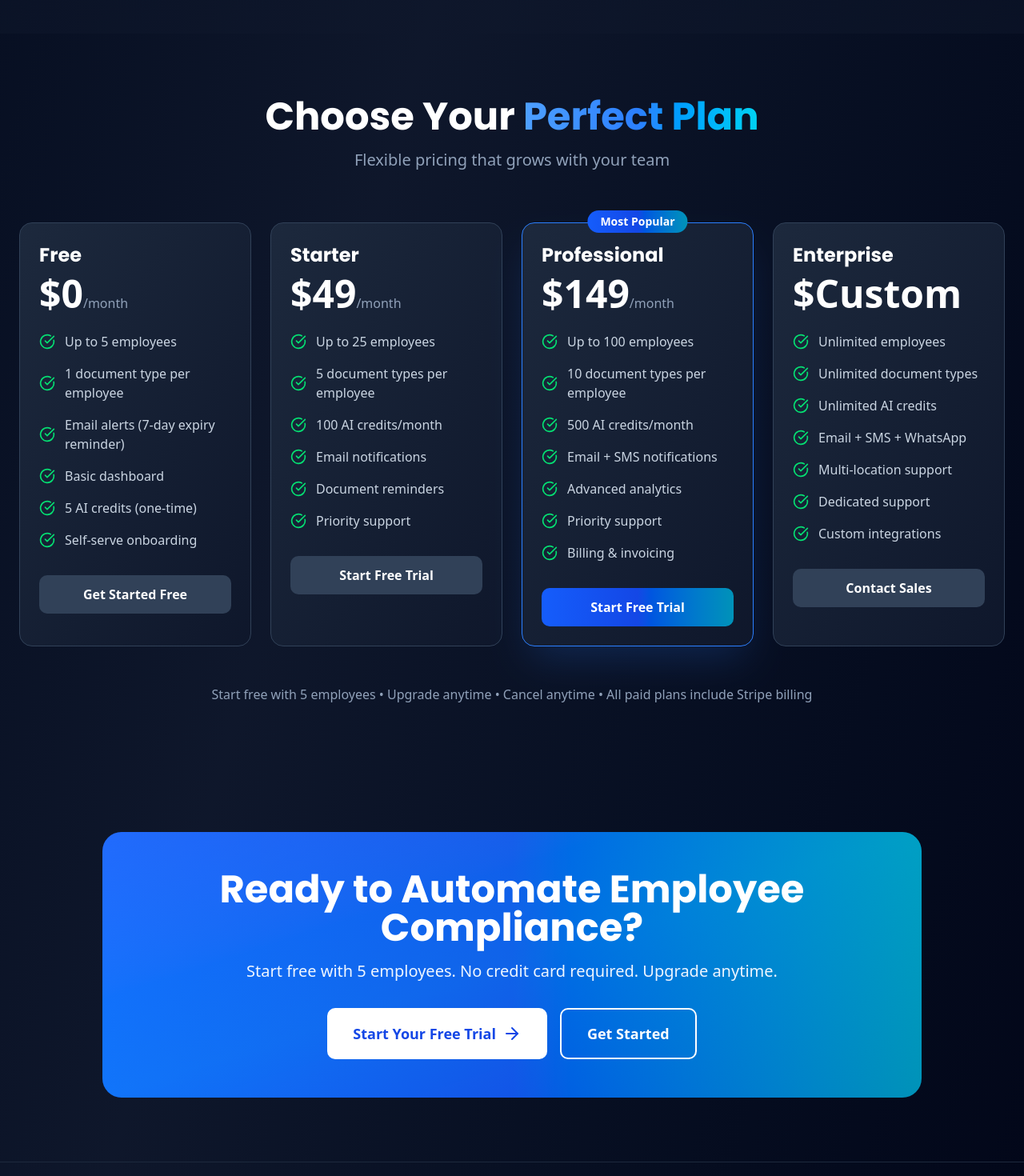
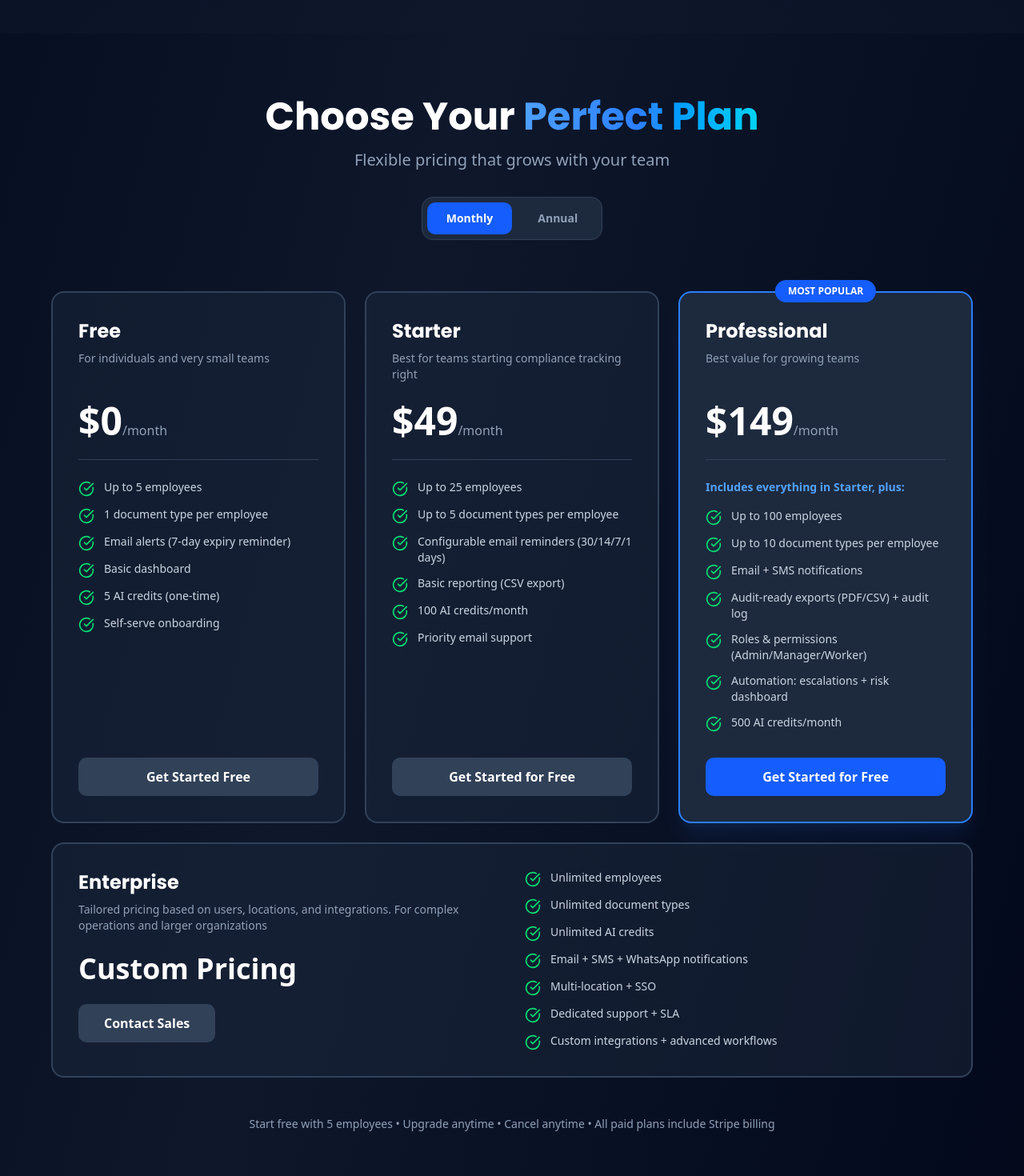
Before and after one commit to Rishab2298/compliance-front, a React (Vite) app: page / in a window 1280 px wide. Shown: the part 2640-4110 px from the top of the page at 80% size. Built offline with nearby package versions, Linux system fonts and the light colour scheme; no server answers.

Commit message:
pricing and optimizing loading of policies

```diff
--- a/src/pages/landingPage.jsx
+++ b/src/pages/landingPage.jsx
@@ -32,6 +32,7 @@ export default function LandingPage() {
   const [scrolled, setScrolled] = useState(false);
   const [mobileMenuOpen, setMobileMenuOpen] = useState(false);
   const [activeFeature, setActiveFeature] = useState(0);
+  const [billingPeriod, setBillingPeriod] = useState("monthly"); // 'monthly' or 'annual'
   const [theme, setTheme] = useState(() => {
     // Load theme from localStorage or default to 'dark'
     return localStorage.getItem("theme") || "dark";
@@ -176,6 +177,8 @@ export default function LandingPage() {
     {
       name: "Free",
       price: "0",
+      annualPrice: "0",
+      description: "For individuals and very small teams",
       features: [
         "Up to 5 employees",
         "1 document type per employee",
@@ -189,42 +192,45 @@ export default function LandingPage() {
     {
       name: "Starter",
       price: "49",
+      annualPrice: "44",
+      description: "Best for teams starting compliance tracking right",
+      annualSavings: "Save 10% on annual billing",
       features: [
         "Up to 25 employees",
-        "5 document types per employee",
+        "Up to 5 document types per employee",
+        "Configurable email reminders (30/14/7/1 days)",
+        "Basic reporting (CSV export)",
         "100 AI credits/month",
-        "Email notifications",
-        "Document reminders",
-        "Priority support",
+        "Priority email support",
       ],
-      cta: "Start Free Trial",
+      cta: "Get Started for Free",
     },
     {
       name: "Professional",
       price: "149",
+      annualPrice: "119",
+      description: "Best value for growing teams",
+      includesStarter: true,
+      annualSavings: "Save 20% on Annual Plans",
       features: [
-        "Up to 100 employees",
-        "10 document types per employee",
-        "500 AI credits/month",
-        "Email + SMS notifications",
-        "Advanced analytics",
-        "Priority support",
-        "Billing & invoicing",
+      "Up to 100 employees", "Up to 10 document types per employee", "Email + SMS notifications", "Audit-ready exports (PDF/CSV) + audit log", "Roles & permissions (Admin/Manager/Worker)", "Automation: escalations + risk dashboard", "500 AI credits/month"
       ],
-      cta: "Start Free Trial",
+      cta: "Get Started for Free",
       popular: true,
     },
     {
       name: "Enterprise",
       price: "Custom",
+      annualPrice: "Custom",
+      description: "Tailored pricing based on users, locations, and integrations. For complex operations and larger organizations",
       features: [
         "Unlimited employees",
         "Unlimited document types",
         "Unlimited AI credits",
-        "Email + SMS + WhatsApp",
-        "Multi-location support",
-        "Dedicated support",
-        "Custom integrations",
+        "Email + SMS + WhatsApp notifications",
+        "Multi-location + SSO",
+        "Dedicated support + SLA",
+        "Custom integrations + advanced workflows",
       ],
       cta: "Contact Sales",
     },
@@ -593,7 +599,8 @@ export default function LandingPage() {
 
       {/* Pricing */}
       <section id="pricing" className="px-6 py-20">
-        <div className="mx-auto max-w-7xl">
+        <div className="max-w-6xl mx-auto">
+          {/* Header */}
           <div className="mb-16 text-center">
             <h2 className="mb-4 text-4xl font-bold md:text-5xl">
               Choose Your
@@ -602,79 +609,197 @@ export default function LandingPage() {
                 Perfect Plan
               </span>
             </h2>
-            <p
-              className={`text-xl ${
+            <p className={`text-xl ${
               theme === "dark" ? "text-slate-400" : "text-slate-600"
             }`}>
               Flexible pricing that grows with your team
             </p>
+
+            {/* Toggle */}
+            <div className={`inline-flex items-center gap-2 p-1.5 mt-8 rounded-xl ${
+              theme === "dark"
+                ? "bg-slate-800 border border-slate-700"
+                : "bg-slate-100 border border-slate-200"
+            }`}>
+              <button
+                onClick={() => setBillingPeriod("monthly")}
+                className={`px-6 py-2.5 text-sm font-semibold rounded-lg transition-all ${
+                  billingPeriod === "monthly"
+                    ? "bg-blue-600 text-white"
+                    : theme === "dark"
+                    ? "text-slate-400 hover:text-white"
+                    : "text-slate-600 hover:text-slate-900"
+                }`}>
+                Monthly
+              </button>
+              <button
+                onClick={() => setBillingPeriod("annual")}
+                className={`px-6 py-2.5 text-sm font-semibold rounded-lg transition-all ${
+                  billingPeriod === "annual"
+                    ? "bg-blue-600 text-white"
+                    : theme === "dark"
+                    ? "text-slate-400 hover:text-white"
+                    : "text-slate-600 hover:text-slate-900"
+                }`}>
+                Annual
+
+              </button>
+            </div>
           </div>
 
-          <div className="grid gap-6 md:grid-cols-2 lg:grid-cols-4">
-            {pricing.map((plan, i) => (
+          {/* Top 3 Pricing Cards */}
+          <div className="grid gap-6 mb-6 md:grid-cols-3">
+            {pricing.slice(0, 3).map((plan, i) => {
+              const displayPrice = billingPeriod === "annual" ? plan.annualPrice : plan.price;
+              const isPopular = plan.popular;
+
+              return (
                 <div
                   key={i}
-                className={`p-6 rounded-2xl border ${
-                  theme === "dark"
-                    ? "bg-gradient-to-br from-slate-800 to-slate-900"
-                    : "bg-gradient-to-br from-white to-slate-50"
-                } ${
-                  plan.popular
-                    ? "border-blue-500 shadow-2xl shadow-blue-500/20"
+                  className={`relative flex flex-col p-8 rounded-2xl border-2 transition-all ${
+                    isPopular
+                      ? theme === "dark"
+                        ? "bg-slate-800 border-blue-500 shadow-xl shadow-blue-500/10"
+                        : "bg-white border-blue-500 shadow-xl shadow-blue-500/10"
                       : theme === "dark"
-                    ? "border-slate-700"
-                    : "border-slate-300"
-                } relative`}>
-                {plan.popular && (
-                  <div className="absolute px-4 py-1 text-sm font-semibold text-white -translate-x-1/2 rounded-full -top-4 left-1/2 bg-gradient-to-r from-blue-600 via-blue-700 to-cyan-600">
+                      ? "bg-slate-800/50 border-slate-700 hover:border-slate-600"
+                      : "bg-white border-slate-200 hover:border-slate-300"
+                  }`}>
+                  {/* Popular Badge */}
+                  {isPopular && (
+                    <div className="absolute -translate-x-1/2 -top-4 left-1/2">
+                      <div className="px-4 py-1.5 text-xs font-bold text-white uppercase rounded-full bg-blue-600">
                         Most Popular
                       </div>
+                    </div>
                   )}
+
+                  {/* Plan Name */}
                   <h3 className="mb-2 text-2xl font-bold">{plan.name}</h3>
+
+                  {/* Description */}
+                  {plan.description && (
+                    <p className={`text-sm mb-6 min-h-[40px] ${
+                      theme === "dark" ? "text-slate-400" : "text-slate-600"
+                    }`}>
+                      {plan.description}
+                    </p>
+                  )}
+
+                  {/* Price */}
                   <div className="mb-6">
-                  <span className="text-5xl font-bold">${plan.price}</span>
-                  {plan.price !== "Custom" && (
-                    <span
-                      className={
-                        theme === "dark" ? "text-slate-400" : "text-slate-600"
-                      }>
+                    <span className="text-5xl font-bold">${displayPrice}</span>
+                    {displayPrice !== "Custom" && (
+                      <span className={theme === "dark" ? "text-slate-400" : "text-slate-600"}>
                         /month
                       </span>
                     )}
                   </div>
-                <ul className="mb-8 space-y-4">
+
+                  {/* Annual Savings */}
+                  {plan.annualSavings && billingPeriod === "annual" && displayPrice !== "Custom" && (
+                    <p className="mb-4 text-sm font-medium text-green-400">
+                      {plan.annualSavings}
+                    </p>
+                  )}
+
+                  {/* Divider */}
+                  <div className={`h-px mb-6 ${
+                    theme === "dark" ? "bg-slate-700" : "bg-slate-200"
+                  }`}></div>
+
+                  {/* Includes Starter Text */}
+                  {plan.includesStarter && (
+                    <p className="mb-4 text-sm font-semibold text-blue-400">
+                      Includes everything in Starter, plus:
+                    </p>
+                  )}
+
+                  {/* Features */}
+                  <ul className="flex-1 mb-8 space-y-3">
                     {plan.features.map((feature, j) => (
-                    <li key={j} className="flex items-center space-x-3">
-                      <CheckCircle className="flex-shrink-0 w-5 h-5 text-green-400" />
-                      <span
-                        className={
+                      <li key={j} className="flex items-start gap-3">
+                        <CheckCircle className="flex-shrink-0 w-5 h-5 text-green-400 mt-0.5" />
+                        <span className={`text-sm ${
                           theme === "dark" ? "text-slate-300" : "text-slate-700"
-                        }>
+                        }`}>
                           {feature}
                         </span>
                       </li>
                     ))}
                   </ul>
+
+                  {/* CTA Button */}
                   <button
+                    onClick={() => navigate("/sign-up")}
                     className={`w-full py-3 rounded-lg font-semibold transition-all ${
-                    plan.popular
-                      ? "bg-gradient-to-r from-blue-600 via-blue-700 to-cyan-600 hover:shadow-lg hover:shadow-blue-500/50 text-white"
+                      isPopular
+                        ? "bg-blue-600 hover:bg-blue-700 text-white"
                         : theme === "dark"
                         ? "bg-slate-700 hover:bg-slate-600 text-white"
-                      : "bg-slate-200 hover:bg-slate-300 text-slate-900"
+                        : "bg-slate-900 hover:bg-slate-800 text-white"
                     }`}>
                     {plan.cta}
                   </button>
                 </div>
-            ))}
+              );
+            })}
           </div>
 
-          <p
-            className={`mt-12 text-center ${
+          {/* Enterprise Card - Full Width Bottom */}
+          {pricing[3] && (
+            <div className={`p-8 rounded-2xl border-2 ${
+              theme === "dark"
+                ? "bg-slate-800/50 border-slate-700"
+                : "bg-white border-slate-200"
+            }`}>
+              <div className="grid gap-8 md:grid-cols-2">
+                {/* Left Side - Info */}
+                <div>
+                  <h3 className="mb-2 text-2xl font-bold">{pricing[3].name}</h3>
+                  <p className={`text-sm mb-6 ${
                     theme === "dark" ? "text-slate-400" : "text-slate-600"
                   }`}>
-            Start free with 5 employees • Upgrade anytime • Cancel anytime • All
-            paid plans include Stripe billing
+                    {pricing[3].description}
+                  </p>
+                  <div className="mb-6">
+                    <span className="text-4xl font-bold">Custom Pricing</span>
+                  </div>
+                  <button
+                    onClick={() => navigate("/contact")}
+                    className={`px-8 py-3 rounded-lg font-semibold transition-all ${
+                      theme === "dark"
+                        ? "bg-slate-700 hover:bg-slate-600 text-white"
+                        : "bg-slate-900 hover:bg-slate-800 text-white"
+                    }`}>
+                    {pricing[3].cta}
+                  </button>
+                </div>
+
+                {/* Right Side - Features */}
+                <div>
+                  <ul className="space-y-3">
+                    {pricing[3].features.map((feature, j) => (
+                      <li key={j} className="flex items-start gap-3">
+                        <CheckCircle className="flex-shrink-0 w-5 h-5 text-green-400 mt-0.5" />
+                        <span className={`text-sm ${
+                          theme === "dark" ? "text-slate-300" : "text-slate-700"
+                        }`}>
+                          {feature}
+                        </span>
+                      </li>
+                    ))}
+                  </ul>
+                </div>
+              </div>
+            </div>
+          )}
+
+          {/* Footer Note */}
+          <p className={`mt-12 text-center text-sm ${
+            theme === "dark" ? "text-slate-400" : "text-slate-600"
+          }`}>
+            Start free with 5 employees • Upgrade anytime • Cancel anytime • All paid plans include Stripe billing
           </p>
         </div>
       </section>
```
Also changed, not shown: src/pages/onboardingPageDark.jsx (+75 -2 lines). Lines whose indentation alone changed are shown as unchanged.
